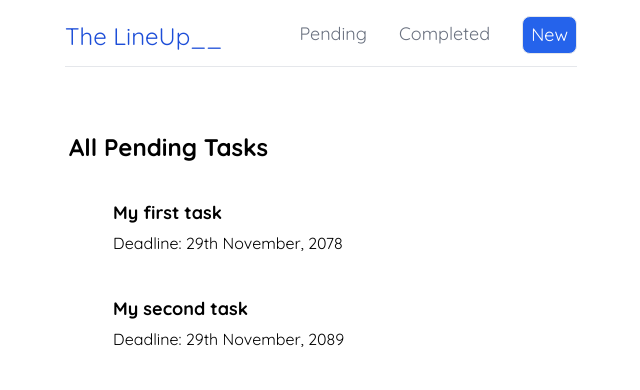
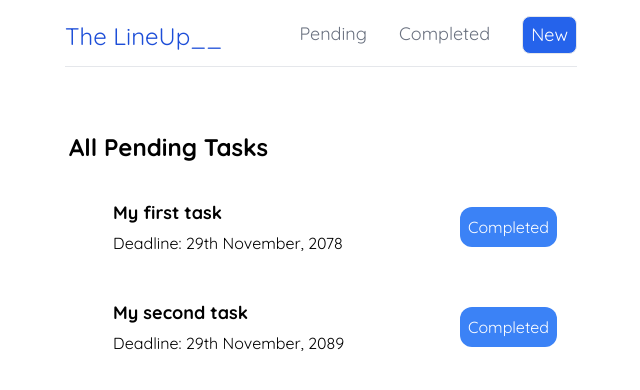
Before and after one commit to Cyber-Infernox/The-LineUp, a React (Create React App) app in the folder the-lineup/: page / in a window 1280 px wide. Shown: the top 390 px of the page, without its empty margins (319-959 px from the left). Built offline with nearby package versions, Linux system fonts and the light colour scheme; data requests are answered from the project's data file.

Commit message:
Differentiated Completed and Pending tasks

```diff
--- a/the-lineup/data/db.json
+++ b/the-lineup/data/db.json
@@ -4,13 +4,22 @@
       "title": "My first task",
       "body": "Watching doraemon",
       "deadline": "29th November, 2078",
+      "Checked": false,
       "id": 1
     },
     {
       "title": "My second task",
       "body": "Eating lollipop",
       "deadline": "29th November, 2089",
+      "Checked": false,
       "id": 2
+    },
+    {
+      "title": "Hello",
+      "body": "hi",
+      "deadline": "2022-12-08",
+      "Checked": true,
+      "id": 3
     }
   ]
 }
--- a/the-lineup/src/App.js
+++ b/the-lineup/src/App.js
@@ -3,6 +3,7 @@ import { BrowserRouter as Router, Route, Routes } from "react-router-dom";
 import Pending from "./Pending";
 import Create from "./Create";
 import TaskDetails from "./TaskDetails";
+import Completed from "./Completed";
 
 function App() {
   return (
@@ -12,6 +13,7 @@ function App() {
         <div>
           <Routes>
             <Route path="/" element={<Pending />} />
+            <Route path="/completed" element={<Completed />} />
             <Route path="/create" element={<Create />} />
             <Route path="/tasks/:id" element={<TaskDetails />} />
           </Routes>
--- /dev/null
+++ b/the-lineup/src/Completed.js
@@ -0,0 +1,20 @@
+import CompletedList from "./CompletedList";
+import useFetch from "./useFetch";
+
+const Completed = () => {
+  const {
+    data: tasks,
+    isPending,
+    error,
+  } = useFetch("http://localhost:8000/tasks");
+
+  return (
+    <div>
+      {error && <div>{error}</div>}
+      {isPending && <div>Loading...</div>}
+      {tasks && <CompletedList tasks={tasks} title="All Completed Tasks" />}
+    </div>
+  );
+};
+
+export default Completed;
--- /dev/null
+++ b/the-lineup/src/CompletedList.js
@@ -0,0 +1,28 @@
+import { Link } from "react-router-dom";
+
+const CompletedList = ({ tasks, title }) => {
+  return (
+    <div className="flex-col mx-96 mt-16">
+      <div className="pl-1 pb-4 font-bold text-2xl">
+        <h2>{title}</h2>
+      </div>
+      <div className="ml-8">
+        {tasks.map(
+          (task) =>
+            task.Checked && (
+              <div className="p-2 pl-1" key={task.id}>
+                <Link to={`/tasks/${task.id}`}>
+                  <div className="hover:shadow border-black p-3">
+                    <h2 className="font-bold text-lg pb-1">{task.title}</h2>
+                    <p>Deadline: {task.deadline}</p>
+                  </div>
+                </Link>
+              </div>
+            )
+        )}
+      </div>
+    </div>
+  );
+};
+
+export default CompletedList;
--- a/the-lineup/src/Create.js
+++ b/the-lineup/src/Create.js
@@ -6,11 +6,12 @@ const Create = () => {
   const [body, setBody] = useState();
   const [deadline, setDeadline] = useState();
   const [isPending, setIsPending] = useState(false);
+  const Checked = false;
   const navigate = useNavigate();
 
   const handleSubmit = (e) => {
     e.preventDefault();
-    const task = { title, body, deadline };
+    const task = { title, body, deadline, Checked };
 
     setIsPending(true);
 
--- a/the-lineup/src/TaskList.js
+++ b/the-lineup/src/TaskList.js
@@ -1,22 +1,42 @@
 import { Link } from "react-router-dom";
+import { useNavigate } from "react-router-dom";
 
 const TaskList = ({ tasks, title }) => {
+  const navigate = useNavigate();
+
   return (
     <div className="flex-col mx-96 mt-16">
       <div className="pl-1 pb-4 font-bold text-2xl">
         <h2>{title}</h2>
       </div>
       <div className="ml-8">
-        {tasks.map((task) => (
-          <div className="p-2 pl-1" key={task.id}>
-            <Link to={`/tasks/${task.id}`}>
-              <div className="hover:shadow border-black p-3">
-                <h2 className="font-bold text-lg pb-1">{task.title}</h2>
-                <p>Deadline: {task.deadline}</p>
+        {tasks.map(
+          (task) =>
+            !task.Checked && (
+              <div
+                className="p-2 hover:shadow pl-1 flex justify-between items-center mb-1"
+                key={task.id}
+              >
+                <Link to={`/tasks/${task.id}`}>
+                  <div className="p-3">
+                    <h2 className="font-bold text-lg pb-1">{task.title}</h2>
+                    <p>Deadline: {task.deadline}</p>
+                  </div>
+                </Link>
+                <div>
+                  <button
+                    onClick={() => {
+                      task.Checked = true;
+                      navigate("/");
+                    }}
+                    className="bg-blue-500 hover:text-gray-500 text-white px-2 py-2 mr-3 rounded-xl"
+                  >
+                    Completed
+                  </button>
+                </div>
               </div>
-            </Link>
-          </div>
-        ))}
+            )
+        )}
       </div>
     </div>
   );
```
